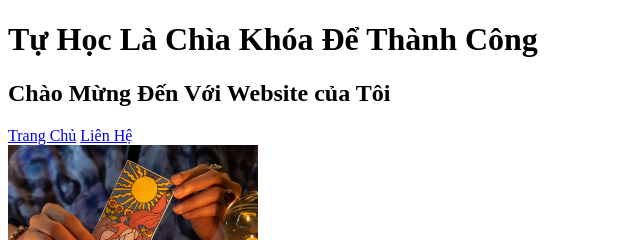
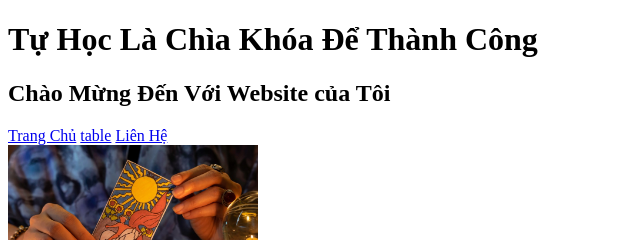
Before and after one commit to Cuongrd/tuhoc.cc, a plain HTML site: page index.html in a window 1280 px wide. Shown: the top 240 px of the page, 0-640 px from the left. Drawn offline with Linux system fonts and the light colour scheme.

Commit message:
Update table.html

```diff
--- a/index.html
+++ b/index.html
@@ -10,6 +10,7 @@
     <!-- Menu đầu trang -->
     <h2>Chào Mừng Đến Với Website của Tôi</h2>
     <a href="./index.html">Trang Chủ</a>
+    <a href="./table.html">table</a>
     <a href="./contac.html">Liên Hệ</a><br />
     <a href="./contact.html"
       ><img src="./img/tarot.jpg" width="250" alt="ảnh tarot"
```
